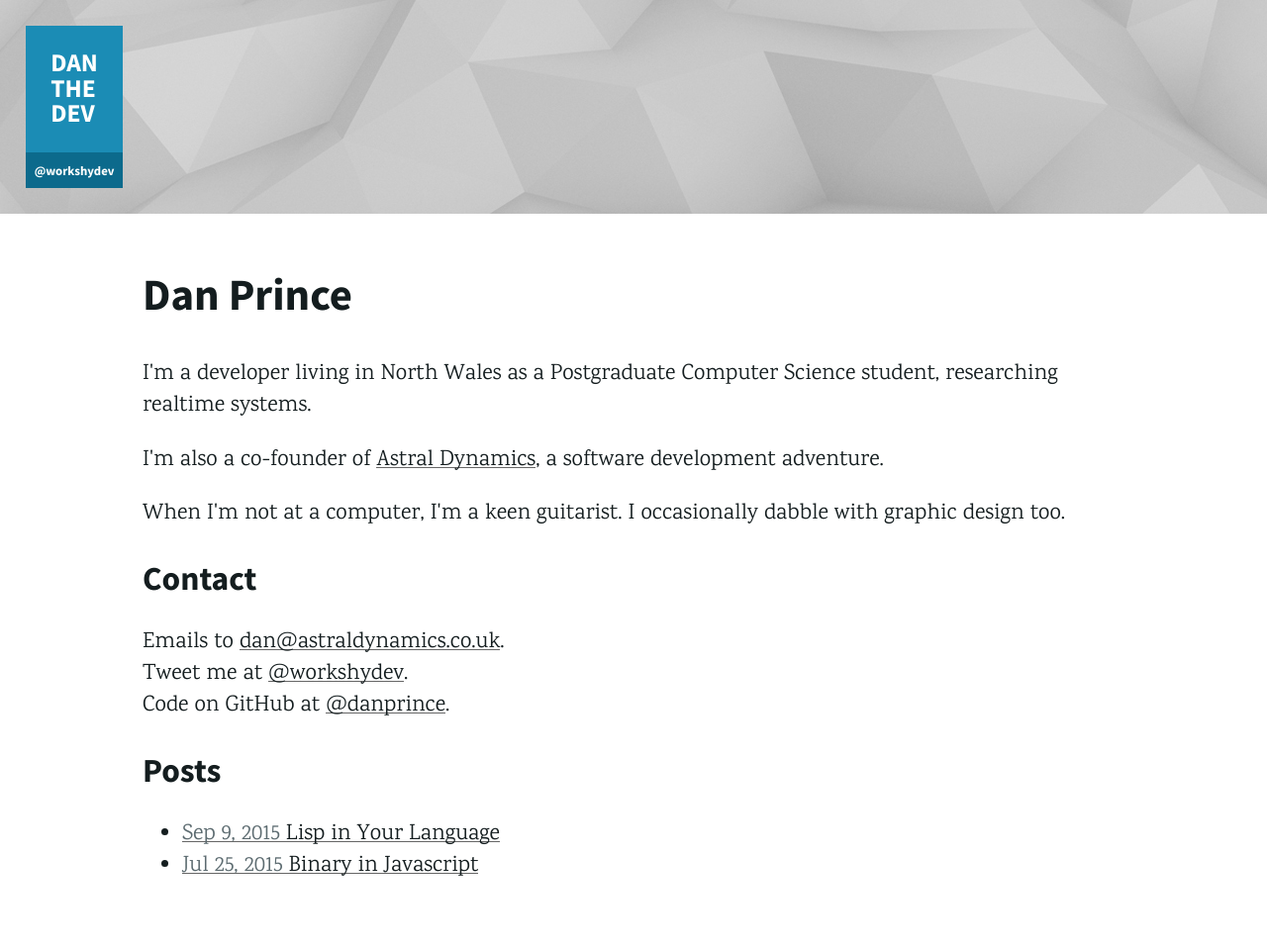
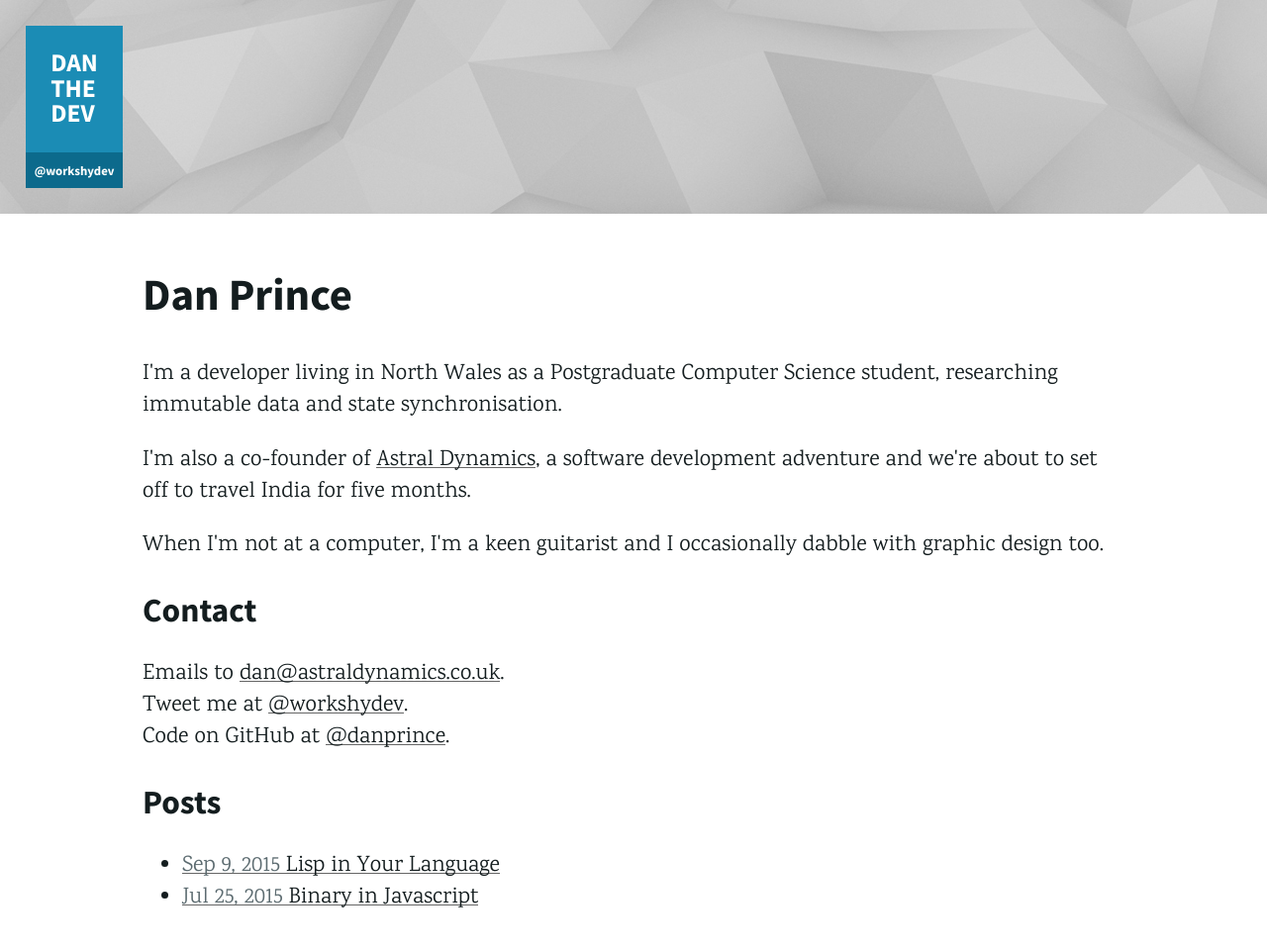
Before and after one commit to danprince/danthedev.com, a Jekyll site: the page built from index.html, in a window 1280 px wide. Shown: the whole page at 99% size. Built offline with Jekyll 4.4.1, drawn with Linux system fonts in a browser that asks for light colours; before the commit the page ends 929 px from its top, so only the background shows below that.

Commit message:
updating description

```diff
--- a/index.html
+++ b/index.html
@@ -6,16 +6,18 @@ layout: default
     <h1>Dan Prince</h1>
     <p>
       I'm a developer living in North Wales as a Postgraduate
-      Computer Science student, researching realtime systems.
+      Computer Science student, researching immutable data and
+      state synchronisation.
     </p>
     <p>
       I'm also a co-founder of
       <a href='http://astraldynamics.co.uk'>Astral Dynamics</a>,
-      a software development adventure.
+      a software development adventure and we're about to set off
+      to travel India for five months.
     </p>
     <p>
-      When I'm not at a computer, I'm a keen guitarist.
-      I occasionally dabble with graphic design too.
+      When I'm not at a computer, I'm a keen guitarist and I occasionally
+      dabble with graphic design too.
     </p>
     <h2>Contact</h2>
     <div>
```
